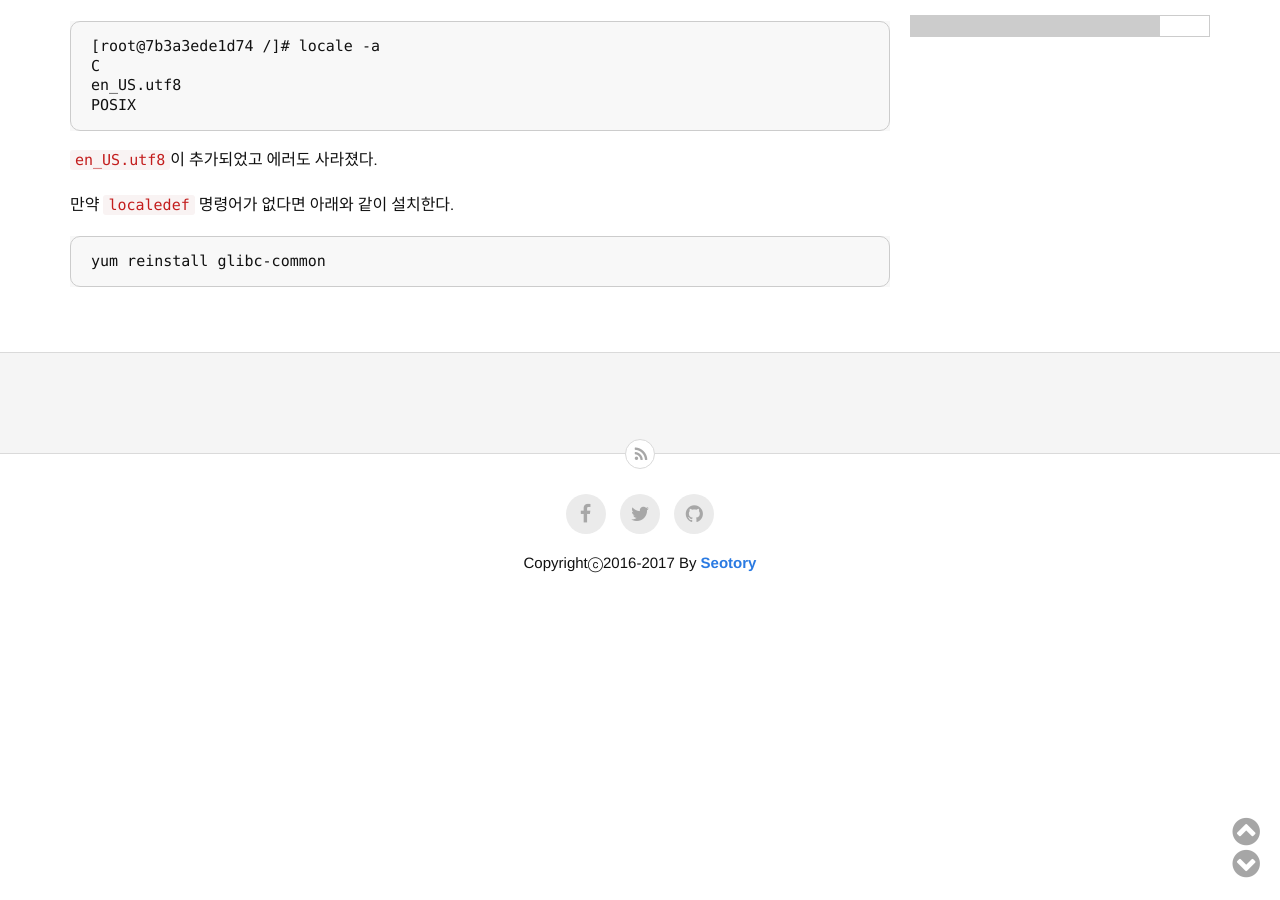
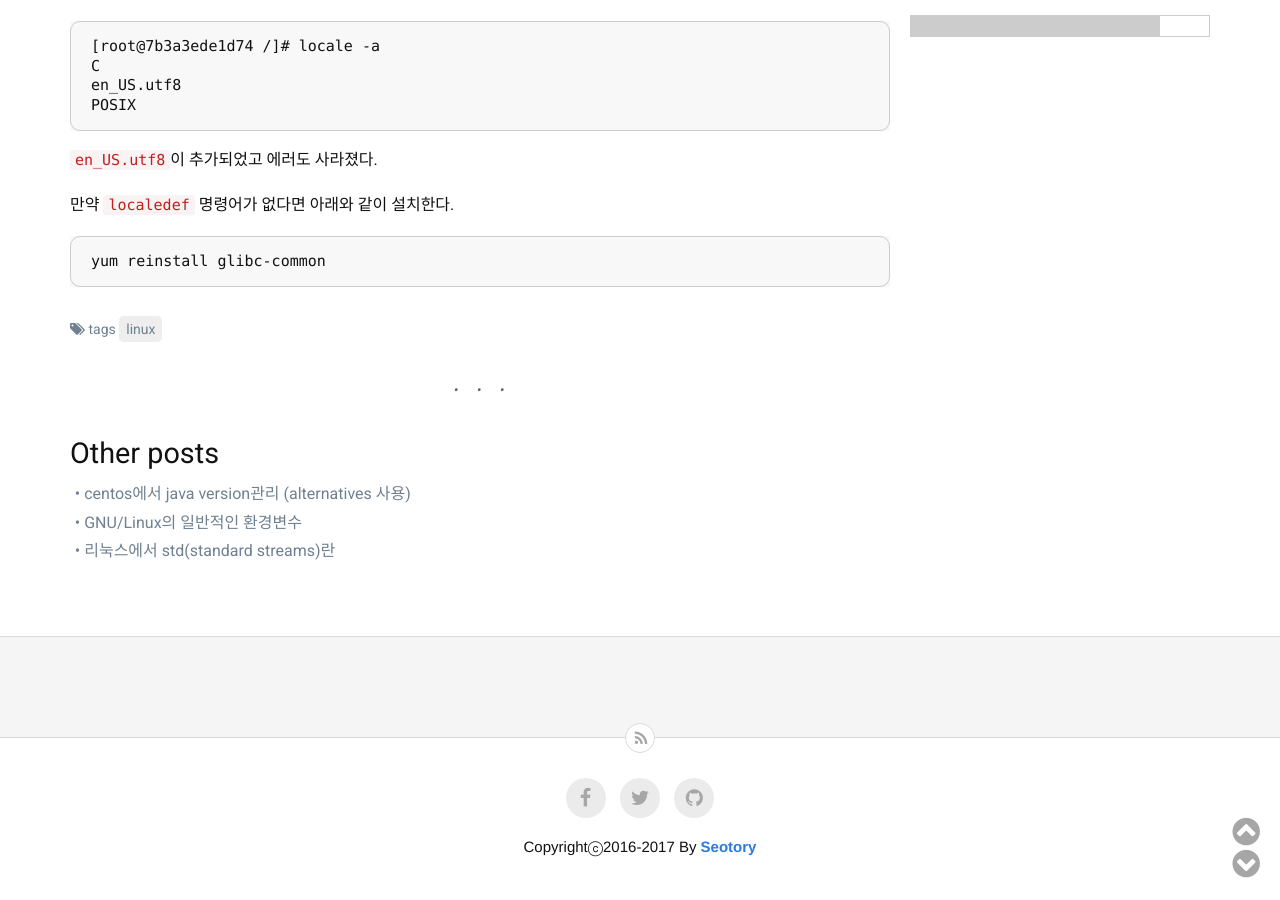
Before and after one commit to seotory/seotory.github.io, a Jekyll site: the page built from _solutions/2017-02-28-docker-container-locate-error-fix.markdown, in a window 1280 px wide and 900 px high, scrolled down 1958 px. Built offline with Jekyll 4.4.1, drawn with Linux system fonts in a browser that asks for light colours; nearby versions of some CDN libraries; comment, search, counter and statistics services are not loaded.

Commit message:
add category

```diff
--- a/_solutions/2017-02-28-docker-container-locate-error-fix.markdown
+++ b/_solutions/2017-02-28-docker-container-locate-error-fix.markdown
@@ -4,10 +4,11 @@ title: docker 컨테이너 내의 locale(로케일) 에러 해결
 date: 2017-02-28 10:37:02 +0900
 description:
 image:
-categories:
+categories: linux
 published: true
 comments: true
 tags:
+- linux
 ---
 
 특정 docker image를 컨테이너로 만들고 접속해보니 아래와 같은 `locale` 에러 메세지가 발생했다. 무시하고 작업을 해도 되지만 매우 거슬려서 아래와 같이 추가 설정을 하였다.
```
